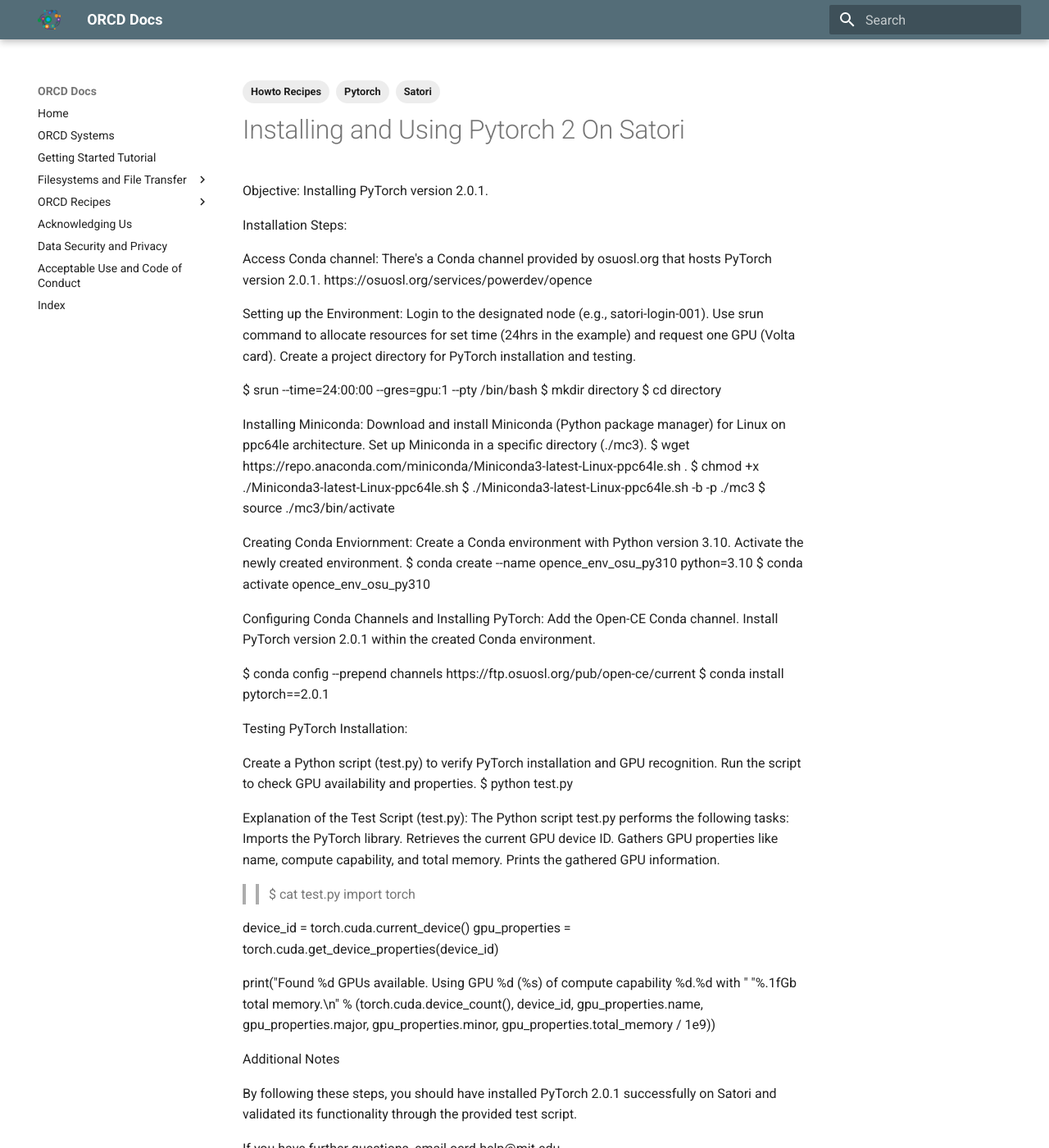
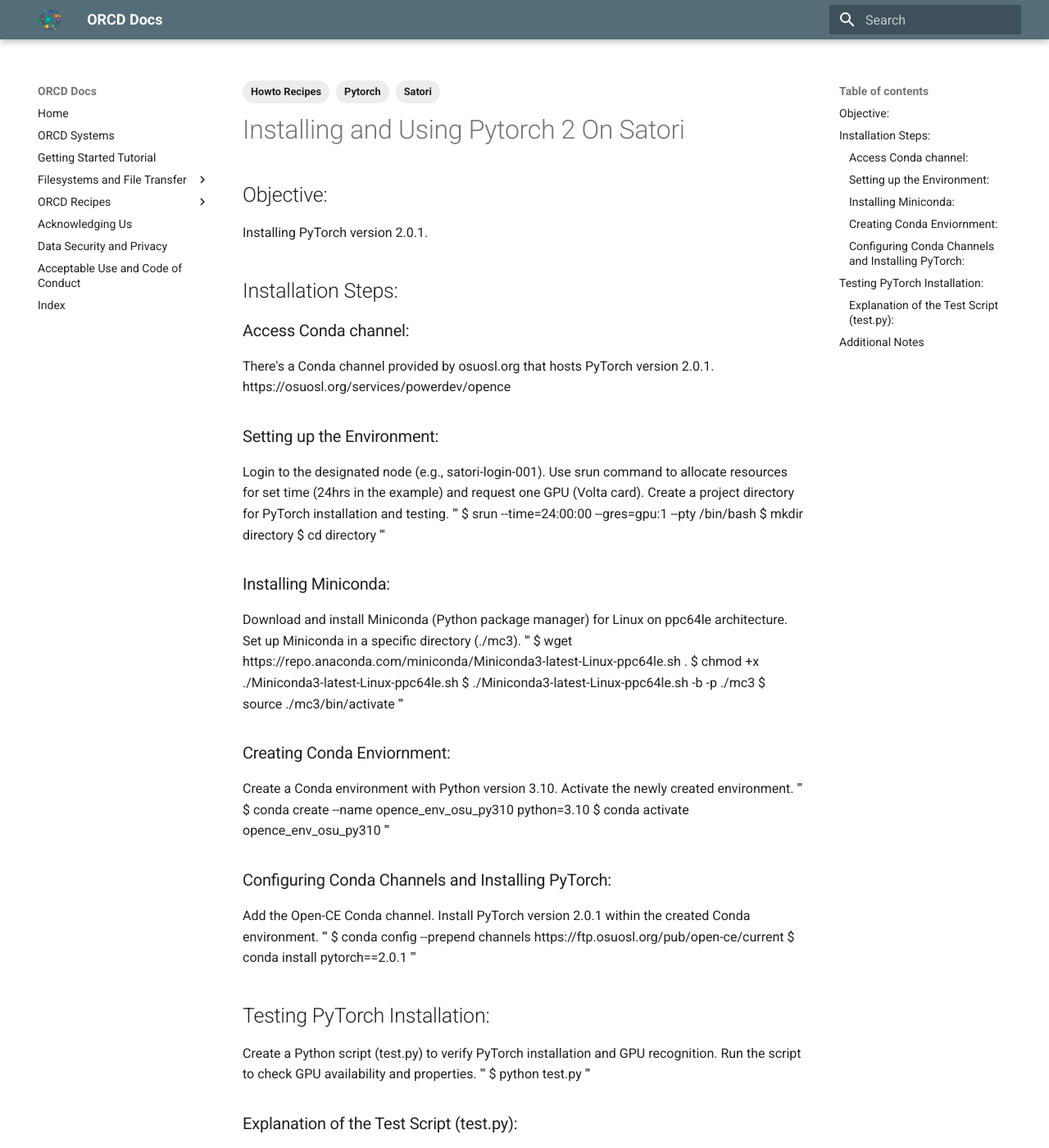
Before and after one commit to mit-orcd/orcd-docs-edit, an MkDocs documentation site: the page built from docs/recipes/pytorch2-staori.md, in a window 1280 px wide and 1400 px high. Shown: the whole window at 82% size. Built offline with MkDocs 1.6.1 and Material for MkDocs 9.7.7, drawn with Linux system fonts in a browser that asks for light colours; some of the changed text lies outside the part shown.

Commit message:
Update documentation formatting

```diff
--- a/docs/recipes/pytorch2-staori.md
+++ b/docs/recipes/pytorch2-staori.md
@@ -6,62 +6,69 @@
 ---
 # Installing and Using Pytorch 2 On Satori
 
-
-Objective:
+##Objective:
 Installing PyTorch version 2.0.1.
 
-Installation Steps:
+##Installation Steps:
 
-Access Conda channel:
+###Access Conda channel:
 There's a Conda channel provided by osuosl.org that hosts PyTorch version 2.0.1.
 https://osuosl.org/services/powerdev/opence
 
-Setting up the Environment:
+###Setting up the Environment:
 Login to the designated node (e.g., satori-login-001).
 Use srun command to allocate resources for set time (24hrs in the example) and request one GPU (Volta card).
 Create a project directory for PyTorch installation and testing.
-
+'''
 $ srun --time=24:00:00 --gres=gpu:1 --pty /bin/bash
 $ mkdir directory
 $ cd directory
+'''
 
-Installing Miniconda:
+###Installing Miniconda:
 Download and install Miniconda (Python package manager) for Linux on ppc64le architecture.
 Set up Miniconda in a specific directory (./mc3).
+'''
 $ wget https://repo.anaconda.com/miniconda/Miniconda3-latest-Linux-ppc64le.sh .
 $ chmod +x ./Miniconda3-latest-Linux-ppc64le.sh
 $ ./Miniconda3-latest-Linux-ppc64le.sh -b -p ./mc3
 $ source ./mc3/bin/activate
+'''
 
-Creating Conda Enviornment:
+###Creating Conda Enviornment:
 Create a Conda environment with Python version 3.10.
 Activate the newly created environment.
+'''
 $ conda create --name opence_env_osu_py310 python=3.10
 $ conda activate opence_env_osu_py310
+'''
 
-Configuring Conda Channels and Installing PyTorch:
+###Configuring Conda Channels and Installing PyTorch:
 Add the Open-CE Conda channel.
 Install PyTorch version 2.0.1 within the created Conda environment.
-
+'''
 $ conda config --prepend channels https://ftp.osuosl.org/pub/open-ce/current
 $ conda install pytorch==2.0.1
+'''
 
-Testing PyTorch Installation:
+##Testing PyTorch Installation:
 
 Create a Python script (test.py) to verify PyTorch installation and GPU recognition.
 Run the script to check GPU availability and properties.
+'''
 $ python test.py
+'''
 
-Explanation of the Test Script (test.py):
+###Explanation of the Test Script (test.py):
 The Python script test.py performs the following tasks:
 Imports the PyTorch library.
 Retrieves the current GPU device ID.
 Gathers GPU properties like name, compute capability, and total memory.
 Prints the gathered GPU information.
 
->> $ cat test.py
+'''
+$ cat test.py
 import torch
-
 device_id = torch.cuda.current_device()
 gpu_properties = torch.cuda.get_device_properties(device_id)
 
@@ -73,9 +80,9 @@
        gpu_properties.major,
        gpu_properties.minor,
        gpu_properties.total_memory / 1e9))
->>
+'''
 
-Additional Notes
+##Additional Notes
 
 By following these steps, you should have installed PyTorch 2.0.1 successfully on Satori and validated its functionality through the provided test script.
 
```
